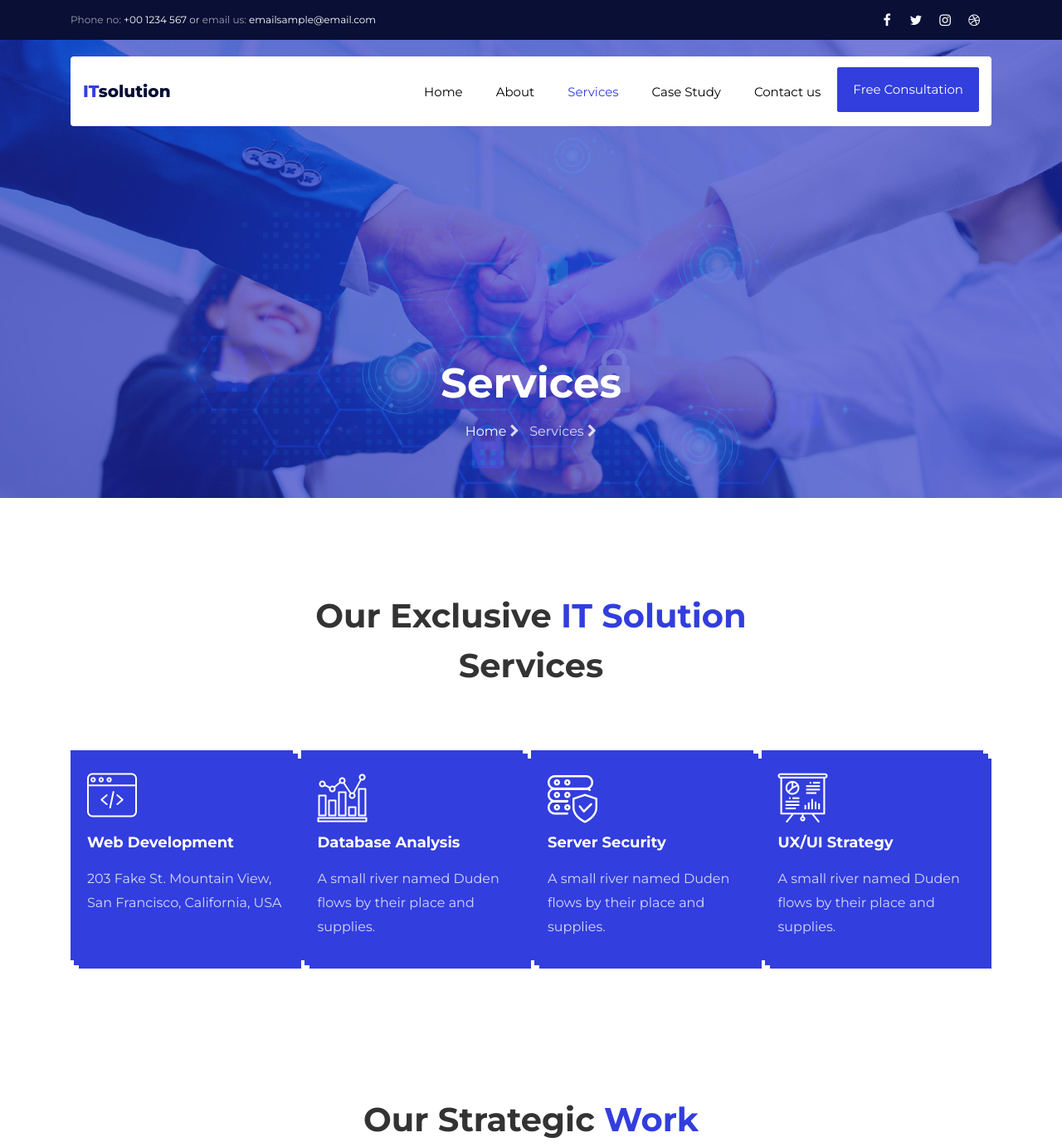
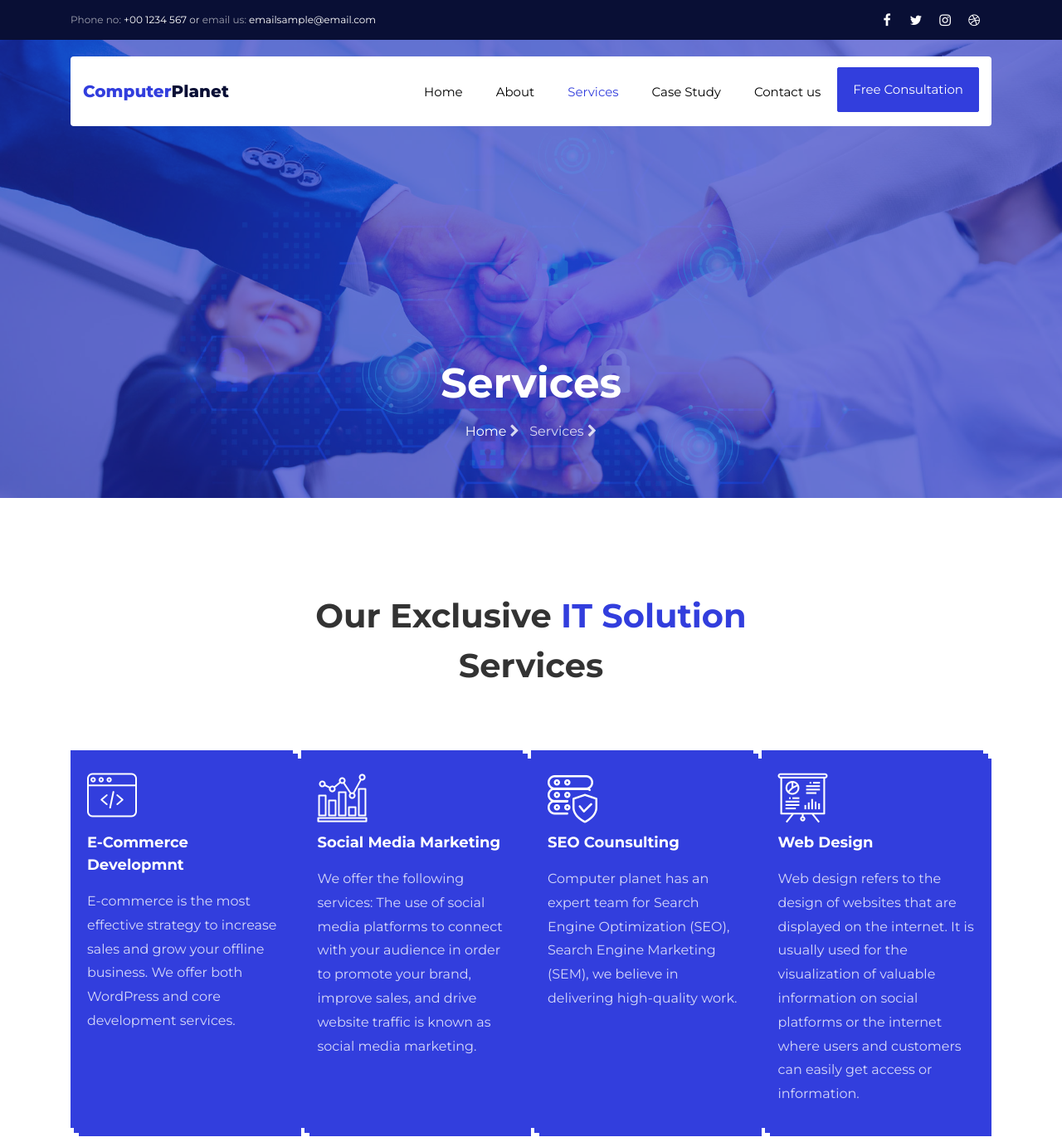
Before and after one commit to MrAalu/IT_Solutions_STATIC, a plain HTML site: page services.html in a window 1280 px wide. Shown: the top 1382 px of the page at 83% size. Drawn offline with Linux system fonts and the light colour scheme; some packages are replaced by stand-ins of ours; no server answers; files whose address does not match are found by name.

Commit message:
update content and title

```diff
--- a/services.html
+++ b/services.html
@@ -1,7 +1,7 @@
 <!DOCTYPE html>
 <html lang="en">
 <head>
-  <title>ITSolution - Free Bootstrap 4 Template by Colorlib</title>
+  <title>ITSolutions and Technology | Compuer Planet</title>
   <meta charset="utf-8">
   <meta name="viewport" content="width=device-width, initial-scale=1, shrink-to-fit=no">
 
@@ -42,7 +42,7 @@
 
 <nav class="navbar navbar-expand-lg navbar-dark ftco_navbar bg-dark ftco-navbar-light" id="ftco-navbar">
  <div class="container">
-   <a class="navbar-brand" href="index.html">IT<span>solution</span></a>
+   <a class="navbar-brand" href="index.html">Computer<span>Planet</span></a>
    <button class="navbar-toggler" type="button" data-toggle="collapse" data-target="#ftco-nav" aria-controls="ftco-nav" aria-expanded="false" aria-label="Toggle navigation">
      <span class="oi oi-menu"></span> Menu
    </button>
@@ -89,8 +89,8 @@
        <div class="line"></div>
        <div class="icon"><span class="flaticon-web-programming"></span></div>
        <div class="media-body">
-        <h3 class="heading mb-3">Web Development</h3>
-        <p>	203 Fake St. Mountain View, San Francisco, California, USA</p>
+        <h3 class="heading mb-3">E-Commerce Developmnt</h3>
+        <p>E-commerce is the most effective strategy to increase sales and grow your offline business. We offer both WordPress and core development services.</p>
       </div>
     </div>
   </div>
@@ -99,8 +99,8 @@
      <div class="line"></div>
      <div class="icon"><span class="flaticon-stats"></span></div>
      <div class="media-body">
-      <h3 class="heading mb-3">Database Analysis</h3>
-      <p>A small river named Duden flows by their place and supplies.</p>
+      <h3 class="heading mb-3">Social Media Marketing</h3>
+      <p>We offer the following services: The use of social media platforms to connect with your audience in order to promote your brand, improve sales, and drive website traffic is known as social media marketing.</p>
     </div>
   </div>
 </div>
@@ -109,8 +109,8 @@
    <div class="line"></div>
    <div class="icon"><span class="flaticon-secure"></span></div>
    <div class="media-body">
-    <h3 class="heading mb-3">Server Security</h3>
-    <p>A small river named Duden flows by their place and supplies.</p>
+    <h3 class="heading mb-3">SEO Counsulting</h3>
+    <p>Computer planet has an expert team for Search Engine Optimization (SEO), Search Engine Marketing (SEM), we believe in delivering high-quality work.</p>
   </div>
 </div>
 </div>
@@ -119,8 +119,8 @@
    <div class="line"></div>
    <div class="icon"><span class="flaticon-presentation"></span></div>
    <div class="media-body">
-    <h3 class="heading mb-3">UX/UI Strategy</h3>
-    <p>A small river named Duden flows by their place and supplies.</p>
+    <h3 class="heading mb-3">Web Design</h3>
+    <p>Web design refers to the design of websites that are displayed on the internet. It is usually used for the visualization of valuable information on social platforms or the internet where users and customers can easily get access or information.</p>
   </div>
 </div>
 </div>
@@ -305,7 +305,7 @@
     <div class="row mb-5">
       <div class="col-md">
         <div class="ftco-footer-widget mb-4">
-          <h2 class="ftco-footer-logo">IT<span>solution</span></h2>
+          <h2 class="ftco-footer-logo">Computer<span>Planet</span></h2>
           <p>Far far away, behind the word mountains, far from the countries Vokalia and Consonantia, there live the blind texts.</p>
           <ul class="ftco-footer-social list-unstyled mt-2">
             <li class="ftco-animate"><a href="#"><span class="fa fa-twitter"></span></a></li>
```
Also changed, not shown: about.html (+3 -3 lines), blog-single.html (+3 -3 lines), blog.html (+3 -3 lines), cases.html (+3 -3 lines), contact.html (+3 -3 lines), index.html (+8 -6 lines).
